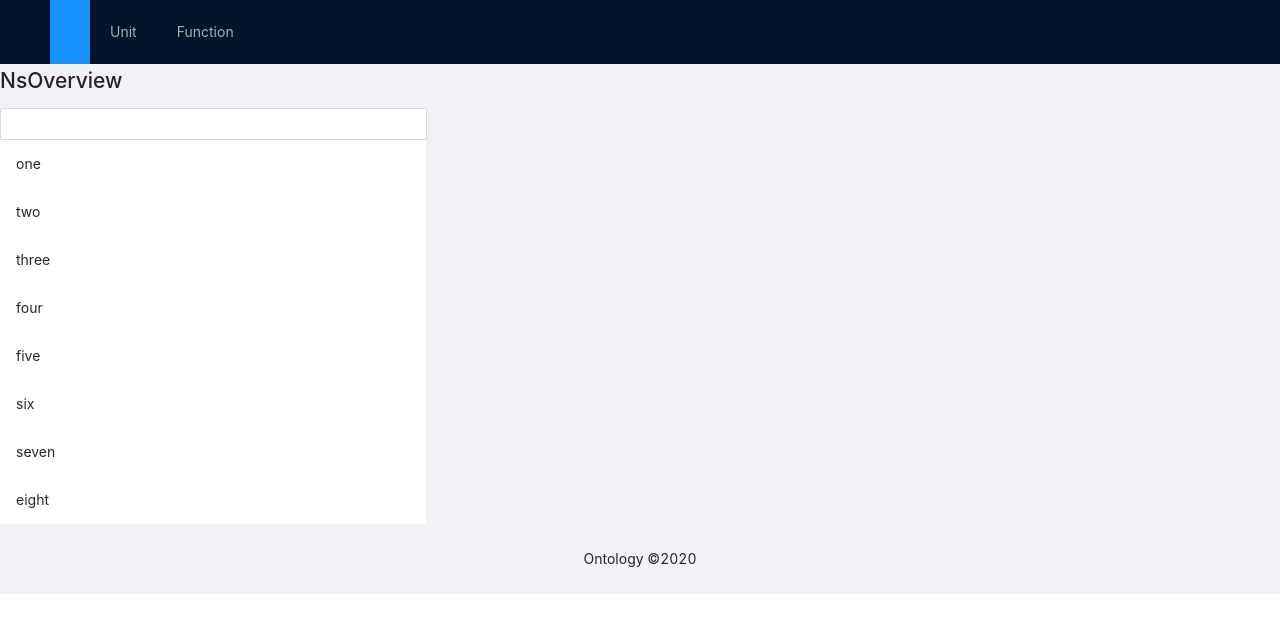
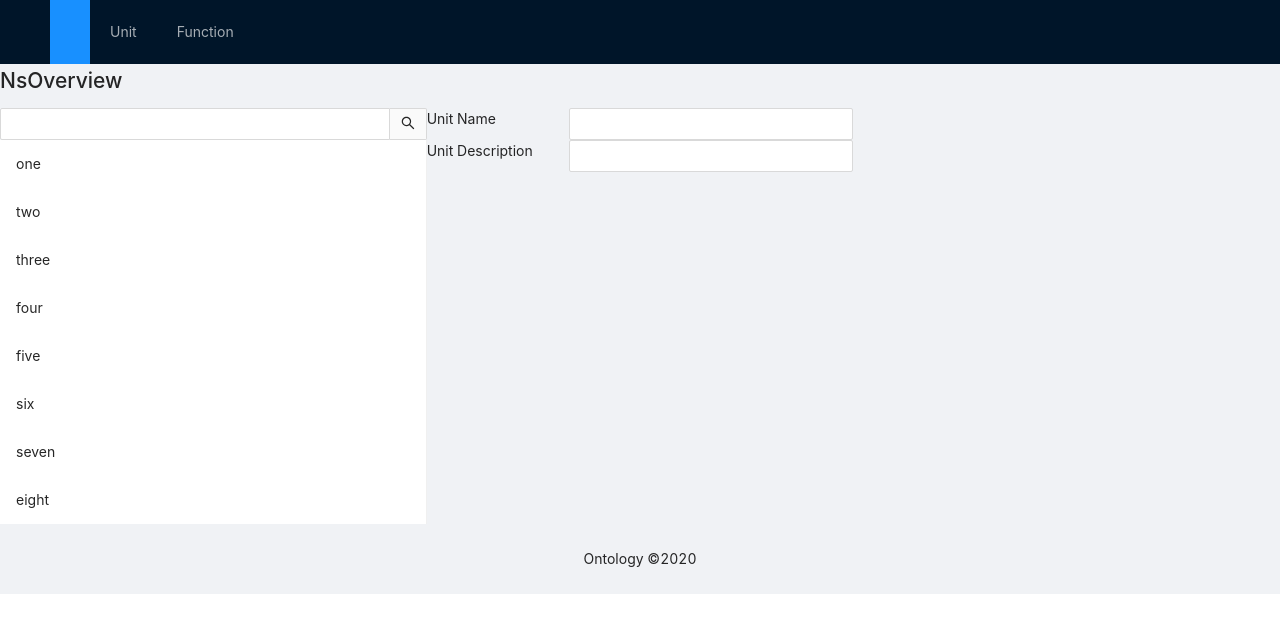
Before and after one commit to NasyrovM/ontology, a React (Create React App) app in the folder client/: page /ns/overview in a window 1280 px wide. Shown: the top 632 px of the page. Built offline with nearby package versions, Linux system fonts and the light colour scheme.

Commit message:
#16 Combine UnitList UnitSearch UnitDetail component on one Page

```diff
--- a/client/package.json
+++ b/client/package.json
@@ -3,6 +3,7 @@
   "version": "0.1.0",
   "private": true,
   "dependencies": {
+    "@ant-design/icons": "^4.5.0",
     "@testing-library/jest-dom": "^5.11.4",
     "@testing-library/react": "^11.1.0",
     "@testing-library/user-event": "^12.1.10",
--- /dev/null
+++ b/client/src/app/models/Unit/IUnitFilter.ts
@@ -0,0 +1,4 @@
+export interface IUnitFilter
+{
+    nameContent: string;
+}
--- a/client/src/components/Unit/UnitDetail/UnitDetail.tsx
+++ b/client/src/components/Unit/UnitDetail/UnitDetail.tsx
@@ -1,58 +1,29 @@
-import {Button, Form, Input } from "antd";
+import {Button, Col, Form, Input, Row } from "antd";
 import { observer } from "mobx-react";
 import React, {useContext, useEffect} from "react";
 import {RootStoreContext} from "../../../shared/stores/rootStore";
+import {IUnit} from "../../../app/models/Unit/IUnit";
 
-const UnitDetail: React.FC = () => {
+interface UnitDetailProps {
+    unit: IUnit|null,
+}
+
+const UnitDetail: React.FC<UnitDetailProps> = (props) => {
 
     const rootStore = useContext(RootStoreContext);
     const { nsStore } = rootStore;
     const { addUnit} = nsStore;
 
-
-    const layout = {
-        labelCol: {
-            span: 4,
-        },
-        wrapperCol: {
-            span: 8,
-        },
-    };
-    const tailLayout = {
-        wrapperCol: {
-            offset: 4,
-            span: 8,
-        },
-    };
-
     return (
         <>
-            <Form
-                {...layout}
-                onFinish={addUnit}
-            >
-                <Form.Item
-                    label="Unit name"
-                    name = "unitName"
-                    rules={[{
-                        required: true,
-                        message: "Please input unit name"
-                    },]}
-                >
-                    <Input/>
-                </Form.Item>
-                <Form.Item
-                    label="Unit description"
-                    name = "unitDescription"
-                >
-                    <Input/>
-                </Form.Item>
-                <Form.Item {...tailLayout} >
-                    <Button type="primary" htmlType="submit">
-                        Add Unit
-                    </Button>
-                </Form.Item>
-            </Form>
+            <Row>
+                <Col span={4}>Unit Name</Col>
+                <Col span={8}><Input value={props.unit?.unitName}/></Col>
+            </Row>
+            <Row>
+                <Col span={4}>Unit Description</Col>
+                <Col span={8}><Input value={props.unit?.unitDescription} aria-multiline={"true"}/></Col>
+            </Row>
         </>
     )
 }
--- a/client/src/components/Unit/UnitList/UnitList.tsx
+++ b/client/src/components/Unit/UnitList/UnitList.tsx
@@ -2,8 +2,15 @@ import { List, Menu } from "antd";
 import { observer } from "mobx-react";
 import React, {useContext, useEffect} from "react";
 import {RootStoreContext} from "../../../shared/stores/rootStore";
+import {IUnitFilter} from "../../../app/models/Unit/IUnitFilter";
+import {IUnit} from "../../../app/models/Unit/IUnit";
 
-const UnitList: React.FC = () =>
+interface UnitListProps {
+    filter:IUnitFilter,
+    onSelect:(unit:IUnit) => void
+}
+
+const UnitList: React.FC<UnitListProps> = (props:UnitListProps) =>
 {
     const rootStore = useContext(RootStoreContext);
     const { nsStore } = rootStore;
@@ -13,11 +20,17 @@ const UnitList: React.FC = () =>
         loadNs()
     }, [loadNs]);
 
+    const onItemSelect = (itemId:any) => {
+        let item = UnitList.find((unit)=>unit.unitId==itemId);
+        props.onSelect(item);
+    }
+
    if(loading) return (<h5>Loading...</h5>)
-
     return <>
-        <Menu>
-            {UnitList.map((unit, i) => {
+        <Menu onSelect={(args)=>onItemSelect(args.key)}>
+            {UnitList.filter((unit)=> {
+                return unit.unitName.includes(props.filter.nameContent);
+            }).map((unit, i) => {
                     return <Menu.Item key={unit.unitId}>{unit.unitName}</Menu.Item>;
             })}
         </Menu>
--- a/client/src/components/Unit/UnitSearch/UnitSearch.tsx
+++ b/client/src/components/Unit/UnitSearch/UnitSearch.tsx
@@ -1,16 +1,27 @@
-import {Button, Form, Input, List } from "antd";
+import {Input} from "antd";
+import { SearchOutlined } from "@ant-design/icons";
 import { observer } from "mobx-react";
-import React, {useContext, useEffect} from "react";
-import {RootStoreContext} from "../../../shared/stores/rootStore";
+import React, {useState} from "react";
+import {IUnitFilter} from "../../../app/models/Unit/IUnitFilter";
 
-const UnitSearch: React.FC = () => {
+interface ISearchProps {
+    filterChanged: (filter: IUnitFilter) => void
+}
 
-    const rootStore = useContext(RootStoreContext);
-    const { nsStore } = rootStore;
+
+const UnitSearch: React.FC<ISearchProps> = (props) => {
+
+    const [filter, setFilter] = useState({ nameContent:""});
+
+    const onChange = (inputStr: string) => {
+        const newFilter:IUnitFilter = {nameContent: inputStr};
+        setFilter(newFilter);
+        props.filterChanged(newFilter);
+    }
 
     return (
         <>
-            <Input/>
+            <Input addonAfter={<SearchOutlined/>} value={filter.nameContent} onChange={(eventArgs)=>onChange(eventArgs.target.value)}/>
         </>
     )
 }
--- a/client/src/pages/Namespace/NsOverview.tsx
+++ b/client/src/pages/Namespace/NsOverview.tsx
@@ -1,11 +1,18 @@
-import React from "react";
+import React, { useState } from "react";
 import Props from "../../layouts/Props";
 import UnitList from "../../components/Unit/UnitList/UnitList";
 import {Col, Row } from "antd";
 import UnitSearch from "../../components/Unit/UnitSearch/UnitSearch";
+import {IUnitFilter} from "../../app/models/Unit/IUnitFilter";
+import UnitDetail from "../../components/Unit/UnitDetail/UnitDetail";
+import {IUnit} from "../../app/models/Unit/IUnit";
 
 
-const NsOverview : React.FC<Props> = () => (
+const NsOverview : React.FC<Props> = () => {
+    const [filter, setFilter] = useState<IUnitFilter>({nameContent:""});
+    const [unit, setUnit] = useState<IUnit|null>(null);
+
+    return (
         <>
             <Row>
                 <Col span={24}>
@@ -14,14 +21,17 @@ const NsOverview : React.FC<Props> = () => (
             </Row>
             <Row>
                 <Col span={8}>
-                <UnitSearch/>
-                <UnitList/>
+                    <UnitSearch filterChanged={(filter:IUnitFilter)=>setFilter(filter)}/>
+                    <UnitList filter={filter} onSelect={(unit:IUnit|null)=> {
+                        setUnit(unit)
+                    }}/>
                 </Col>
                 <Col span={16}>
-
+                    <UnitDetail unit={unit}/>
                 </Col>
             </Row>
         </>
-)
+    );
+}
 
 export default NsOverview
```
Also changed, not shown: 1 other file (tests, documents, lock files or other folders). Lines whose indentation alone changed are shown as unchanged.
